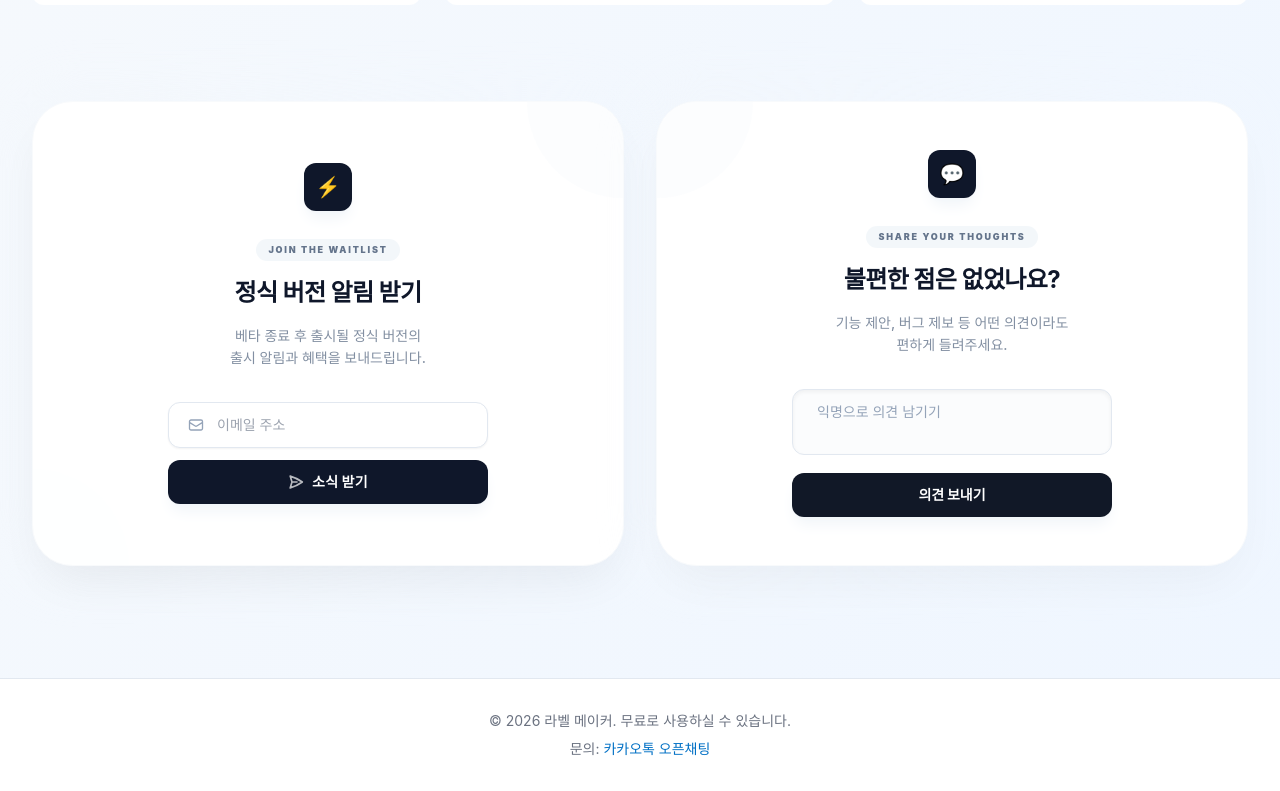
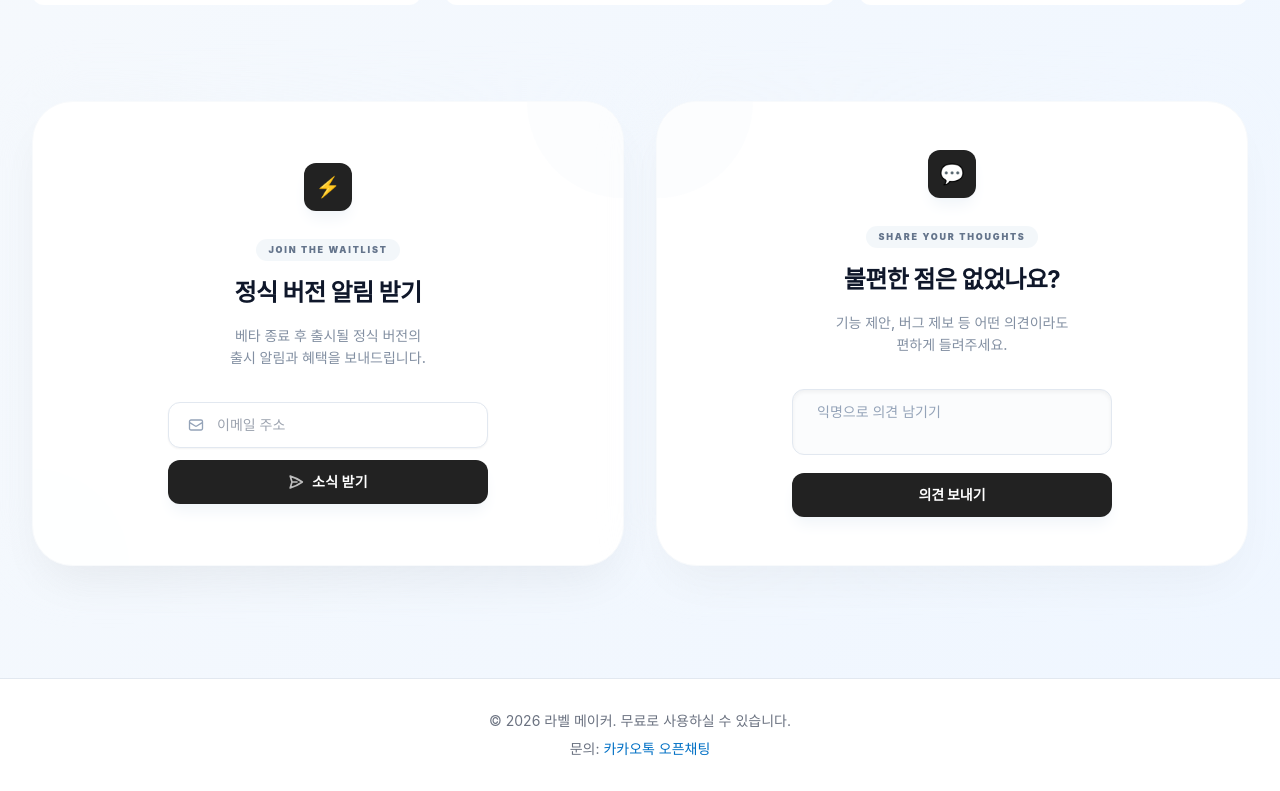
Before and after one commit to roddbstn/label_maker, a Next.js app: page / in a window 1280 px wide. Shown: the part 1345-2136 px from the top of the page. Built offline with nearby package versions, Linux system fonts and the light colour scheme.

Commit message:
style: apply specific hex color #222222 to dark elements

```diff
--- a/src/app/page.tsx
+++ b/src/app/page.tsx
@@ -125,7 +125,7 @@ export default function Home() {
                             <div className="absolute bottom-0 left-0 w-48 h-48 bg-blue-50/20 rounded-full -ml-24 -mb-24 opacity-40"></div>
 
                             <div className="relative z-10 w-full">
-                                <div className="mx-auto w-12 h-12 bg-slate-900 rounded-xl flex items-center justify-center mb-6 shadow-lg shadow-slate-100 transition-transform duration-500 group-hover:scale-110">
+                                <div className="mx-auto w-12 h-12 bg-[#222222] rounded-xl flex items-center justify-center mb-6 shadow-lg shadow-slate-100 transition-transform duration-500 group-hover:scale-110">
                                     <span className="text-xl">⚡</span>
                                 </div>
 
@@ -163,7 +163,7 @@ export default function Home() {
                                     </div>
                                     <button
                                         type="submit"
-                                        className="w-full flex items-center justify-center gap-2 px-6 py-3 bg-slate-900 text-white text-sm font-black rounded-xl hover:bg-slate-800 transition-all shadow-lg shadow-slate-100 active:scale-[0.98] tracking-wide"
+                                        className="w-full flex items-center justify-center gap-2 px-6 py-3 bg-[#222222] text-white text-sm font-black rounded-xl hover:bg-[#333333] transition-all shadow-lg shadow-slate-100 active:scale-[0.98] tracking-wide"
                                     >
                                         <svg xmlns="http://www.w3.org/2000/svg" fill="none" viewBox="0 0 24 24" strokeWidth={2.5} stroke="currentColor" className="w-4 h-4 opacity-70">
                                             <path strokeLinecap="round" strokeLinejoin="round" d="M6 12L3.269 3.126A59.768 59.768 0 0121.485 12 59.77 59.77 0 013.27 20.876L5.999 12zm0 0h7.5" />
@@ -183,7 +183,7 @@ export default function Home() {
                             <div className="absolute top-0 left-0 w-48 h-48 bg-slate-50 rounded-full -ml-24 -mt-24 opacity-40"></div>
 
                             <div className="relative z-10 w-full">
-                                <div className="mx-auto w-12 h-12 bg-slate-900 rounded-xl flex items-center justify-center mb-6 shadow-lg shadow-slate-100">
+                                <div className="mx-auto w-12 h-12 bg-[#222222] rounded-xl flex items-center justify-center mb-6 shadow-lg shadow-slate-100">
                                     <span className="text-xl">💬</span>
                                 </div>
 
@@ -212,7 +212,7 @@ export default function Home() {
                                     />
                                     <button
                                         type="submit"
-                                        className="w-full flex items-center justify-center gap-2 px-6 py-3 bg-gray-900 text-white text-sm font-black rounded-xl hover:bg-gray-800 transition-all active:scale-[0.98] shadow-lg shadow-slate-100"
+                                        className="w-full flex items-center justify-center gap-2 px-6 py-3 bg-[#222222] text-white text-sm font-black rounded-xl hover:bg-[#333333] transition-all active:scale-[0.98] shadow-lg shadow-slate-100"
                                     >
                                         의견 보내기
                                     </button>
```
